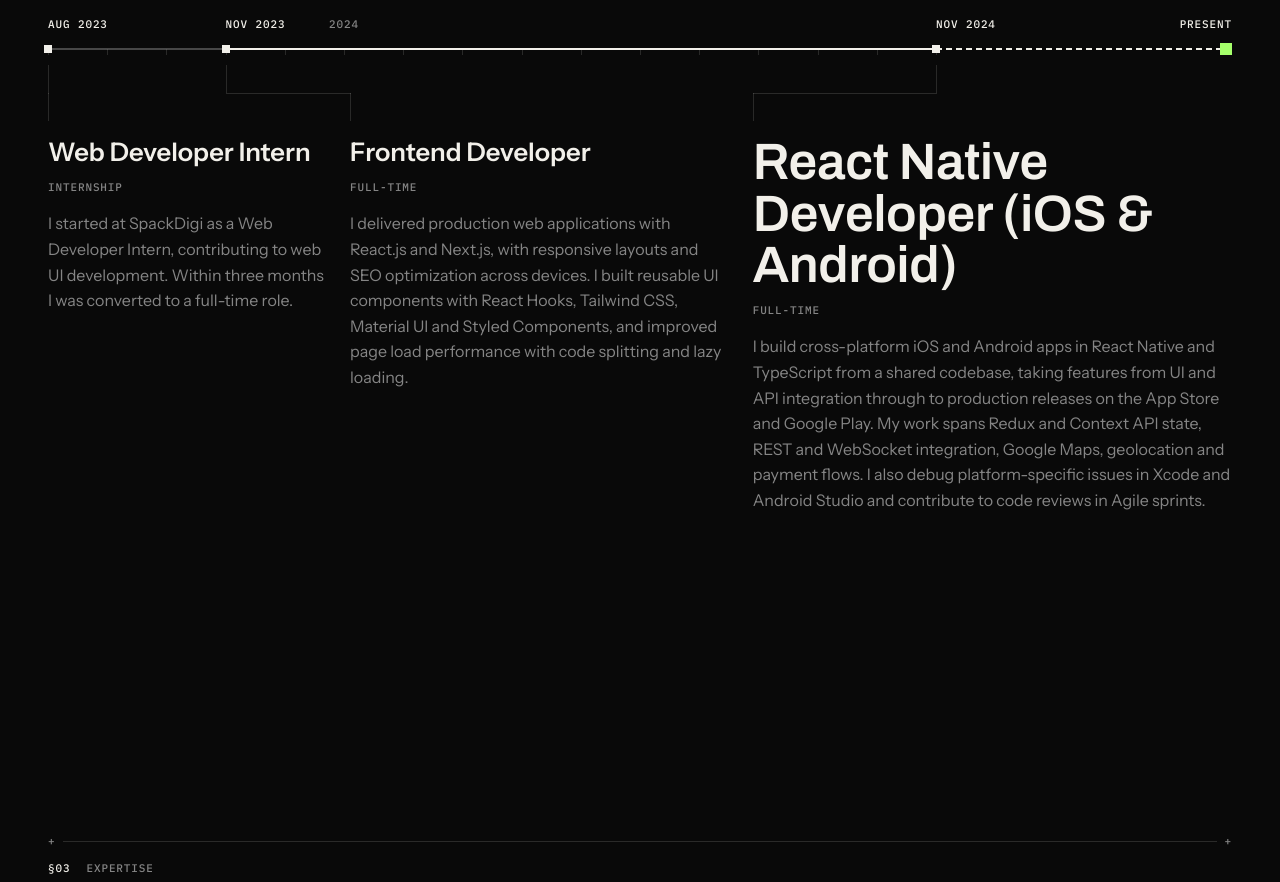
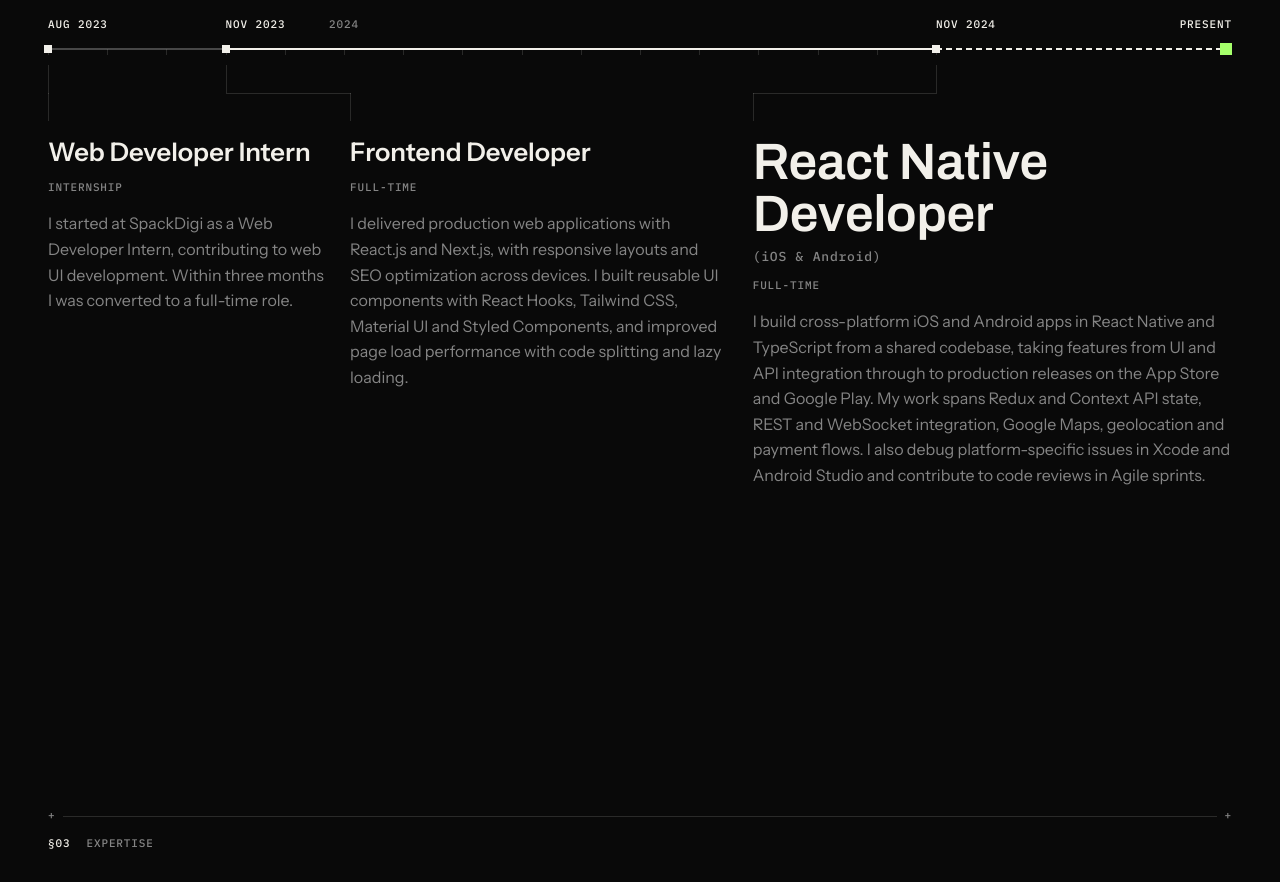
Before and after one commit to Vamshi5k/Vamshi-Animela-Portfolio, a Next.js app: page / in a window 1280 px wide. Shown: the part 2340-3222 px from the top of the page. Built offline with nearby package versions, Linux system fonts and the light colour scheme.

Commit message:
fix: experience title wrapping
Render a trailing parenthetical in a role title ("(iOS & Android)") as a
smaller mono line under the main title, in its original case and never
split across lines. Data unchanged.

Co-Authored-By: Claude Opus 5.5 <noreply@anthropic.com>

```diff
--- a/src/components/sections/ExperienceTimeline.tsx
+++ b/src/components/sections/ExperienceTimeline.tsx
@@ -15,6 +15,12 @@ const MEASURED = 0.75;
 const SPANS_FOR_THREE = [3, 4, 5];
 
 type Props = { company: Experience };
+
+/** "React Native Developer (iOS & Android)" → main "React Native Developer", note "(iOS & Android)". */
+const splitTitle = (title: string) => {
+  const match = title.match(/^(.*?)\s*(\([^()]*\))$/);
+  return match ? { main: match[1], note: match[2] } : { main: title, note: null };
+};
 
 /**
  * Experience: Station Ruler (SPEC §1a).
@@ -236,6 +242,7 @@ export function ExperienceTimeline({ company }: Props) {
             const description = isTodo(role.description) ? null : role.description;
             const employment = isTodo(role.employmentType) ? null : role.employmentType;
             const end = isTodo(role.end) ? null : role.end;
+            const title = splitTitle(role.title);
             const dates =
               end === "present"
                 ? `${formatYearMonth(role.start)} — ${ui.present}`
@@ -262,7 +269,15 @@ export function ExperienceTimeline({ company }: Props) {
                 {/* Station date: shown on mobile; on desktop the ruler shows it, so it stays for screen readers only. */}
                 <p className="type-mono-s text-muted lg:sr-only">{dates}</p>
                 <h3 className={clsx("mt-2 text-text lg:mt-0", isCurrent ? "type-display-m max-w-[14ch]" : "type-heading")}>
-                  {role.title}
+                  {title.main}
+                  {/* A trailing parenthetical, e.g. "(iOS & Android)", is a smaller mono line that never splits. */}
+                  {title.note && (
+                    // Original case kept ("iOS", not "IOS"); inline so it reliably overrides the mono uppercase.
+                    <span className="type-mono-s mt-2 block whitespace-nowrap text-muted" style={{ textTransform: "none" }}>
+                      {" "}
+                      {title.note}
+                    </span>
+                  )}
                 </h3>
                 {employment && <p className="type-mono-xs mt-3 text-muted">{employment}</p>}
                 {description ? (
```
